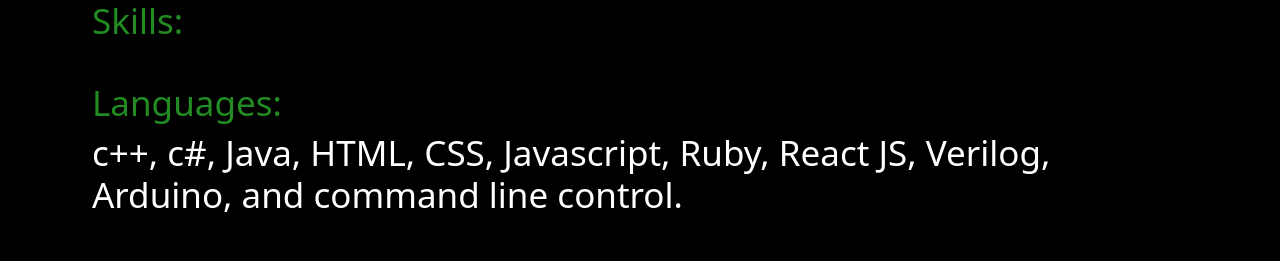
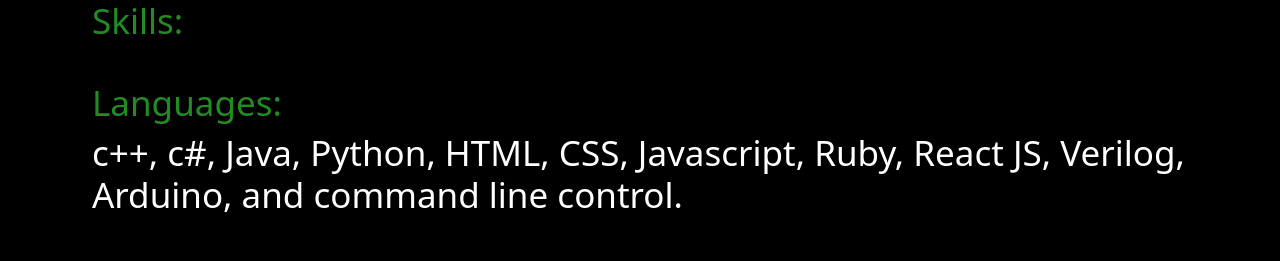
Before and after one commit to jpavner13/Pierce-Website, a React (Create React App) app: page / in a window 1280 px wide. Shown: the part 1440-1701 px from the top of the page. Built offline with nearby package versions, Linux system fonts and the light colour scheme.

Commit message:
Updated Resume

```diff
--- a/src/pages/about.js
+++ b/src/pages/about.js
@@ -92,7 +92,7 @@
           Languages:
         </StyledText1>
         <StyledText2>
-          c++, c#, Java, HTML, CSS, Javascript, Ruby, React JS, Verilog, Arduino, and command line control.
+          c++, c#, Java, Python, HTML, CSS, Javascript, Ruby, React JS, Verilog, Arduino, and command line control.
         </StyledText2>
       </StyledRow>
       <StyledRow data-aos="fade-up">
```
Also changed, not shown: 1 other file (tests, documents, lock files or other folders).
